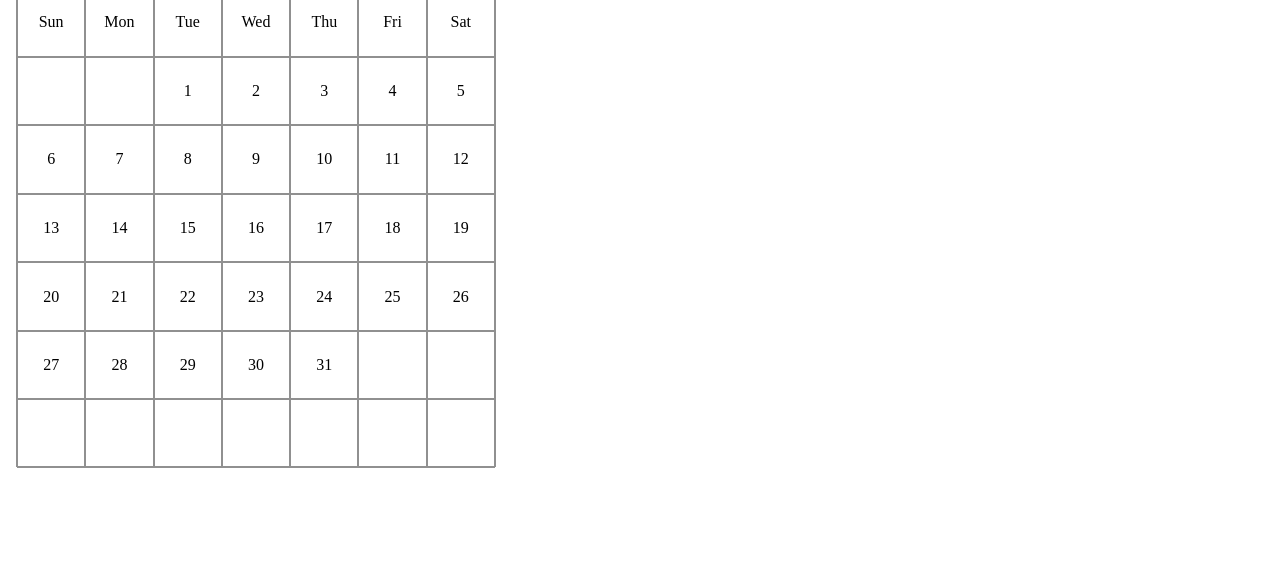
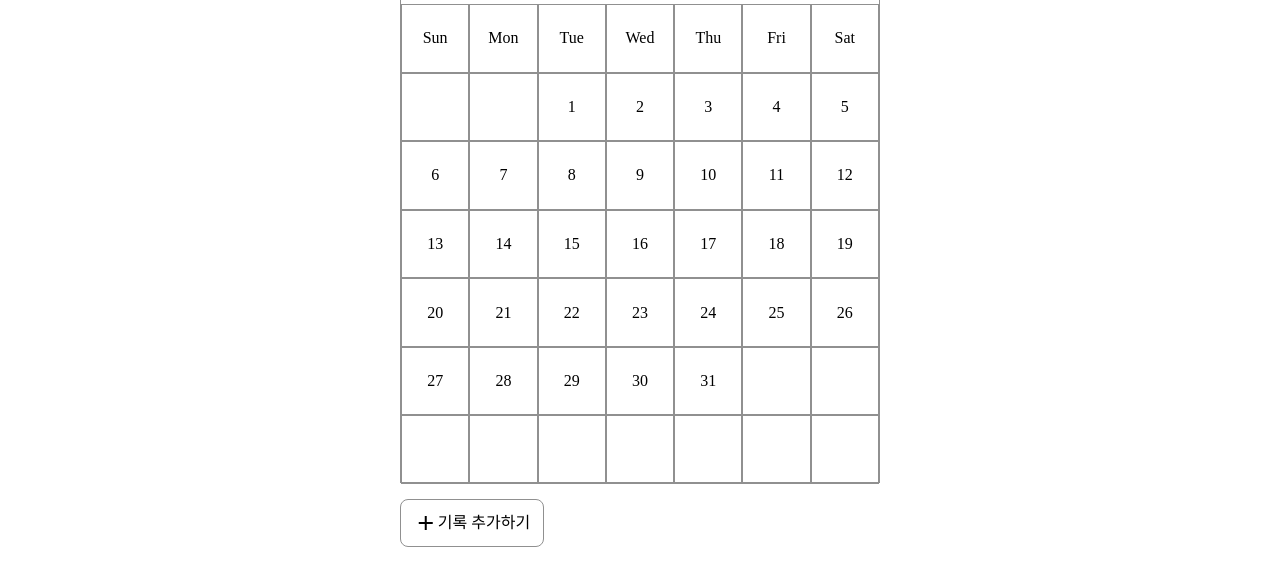
Before and after one commit to Galaxy-104/project1_WebService, a plain HTML site: page html/home.html in a window 1280 px wide. Shown: the part 189-774 px from the top of the page. Drawn offline with nearby package versions, Linux system fonts and the light colour scheme.

Commit message:
home 기록 추가 버튼 생성 & 레이아웃

```diff
--- a/CSS/home.css
+++ b/CSS/home.css
@@ -1,6 +1,9 @@
 @import url(nav.css);
 
 main{
+    display: flex;
+    flex-direction: column;
+    align-items: center;
     margin-top: 5rem;
     padding: 1rem;
 }
@@ -12,6 +15,7 @@ main .calendar{
     flex-direction: column;
     width: 30rem;
     height: 35rem;
+    margin: 1rem;
 }
 main .calendar > div{
     display: flex;
@@ -44,3 +48,18 @@ main .calendar .calendar_contents > div{
     border: 1px solid #909090;
     height: calc(30rem / 7);
 }
+
+/* 기록 추가 버튼 */
+main .add-record-btn{
+    width: 30rem;
+    height: 3rem;
+}
+main .add-record-btn a{
+    height: 100%;
+    width: 9rem;
+    display: flex;
+    justify-content: center;
+    align-items: center;
+    border: 1px solid #909090;
+    border-radius: .5rem;
+}
--- a/html/home.html
+++ b/html/home.html
@@ -76,6 +76,7 @@
 
     <!-- 메인 컨텐츠 -->
     <main>
+        <!-- 캘린더 -->
         <div class="calendar">
             <div class="calendar_header">
                 <span class="material-symbols-rounded left">
@@ -89,6 +90,17 @@
             <div class="calendar_weekdays"></div>
             <div class="calendar_contents"></div>
         </div>
+
+        <!-- 기록 추가 버튼 -->
+        <div class="add-record-btn">
+            <a href="./diary.html">
+                <span class="material-symbols-outlined">
+                    add
+                </span>
+                <span>기록 추가하기</span>
+            </a>
+        </div>
+        <!-- 오늘의 기록 -->
     </main>
     <script src="../JavaScript/home.js"></script>
 </body>
```
